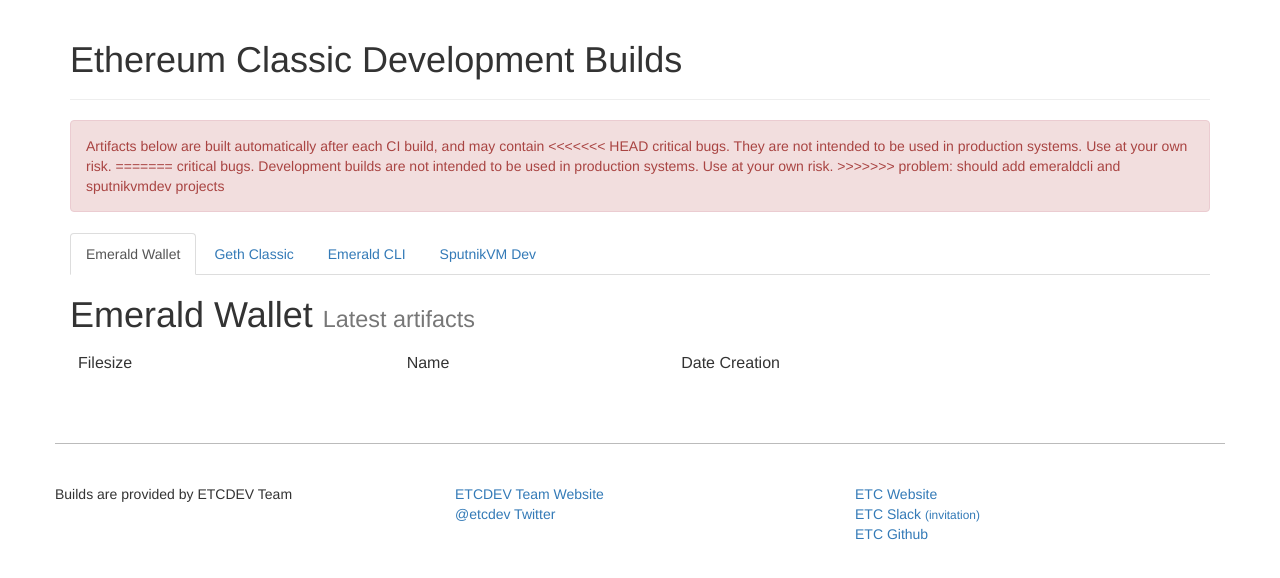
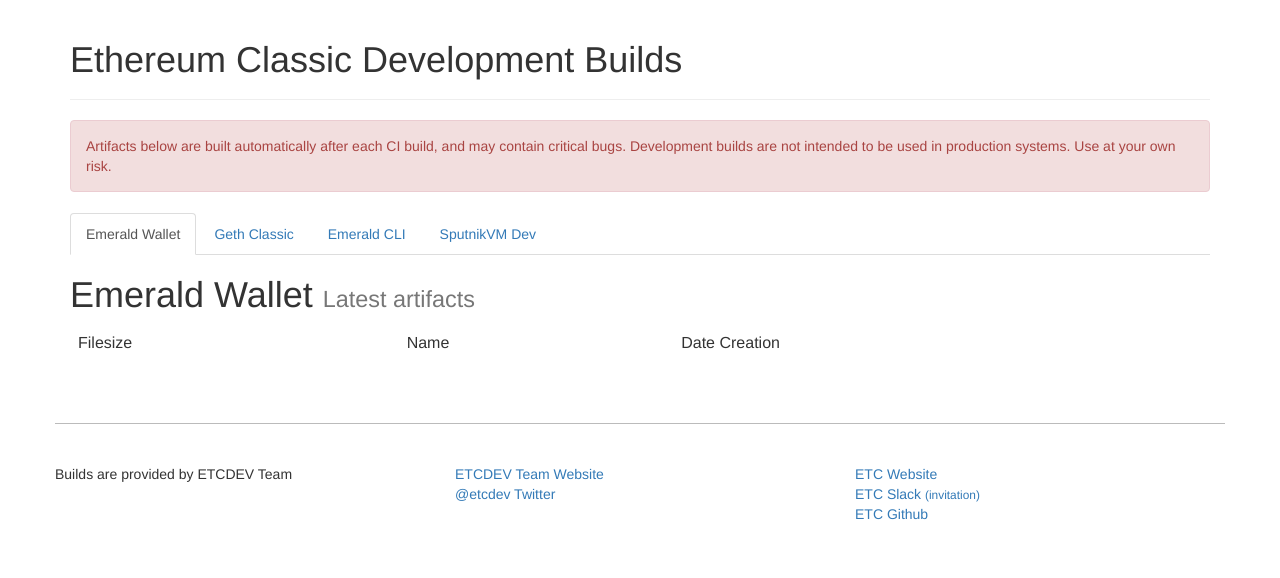
Before and after one commit to krykoder/builds, a website with bundled scripts: page src/index.html in a window 1280 px wide. Built offline with nearby package versions, Linux system fonts and the light colour scheme; no server answers; files whose address does not match are found by name.

Commit message:
fix texts

```diff
--- a/src/index.html
+++ b/src/index.html
@@ -17,11 +17,7 @@
         <div class="col-xs-12">
             <div class="alert alert-danger" role="alert">
                 Artifacts below are built automatically after each CI build, and may contain
-<<<<<<< HEAD
-                critical bugs. They are not intended to be used in production systems. Use at your own risk.
-=======
                 critical bugs. Development builds are not intended to be used in production systems. Use at your own risk.
->>>>>>> problem: should add emeraldcli and sputnikvmdev projects
             </div>
         </div>
     </div>
```
